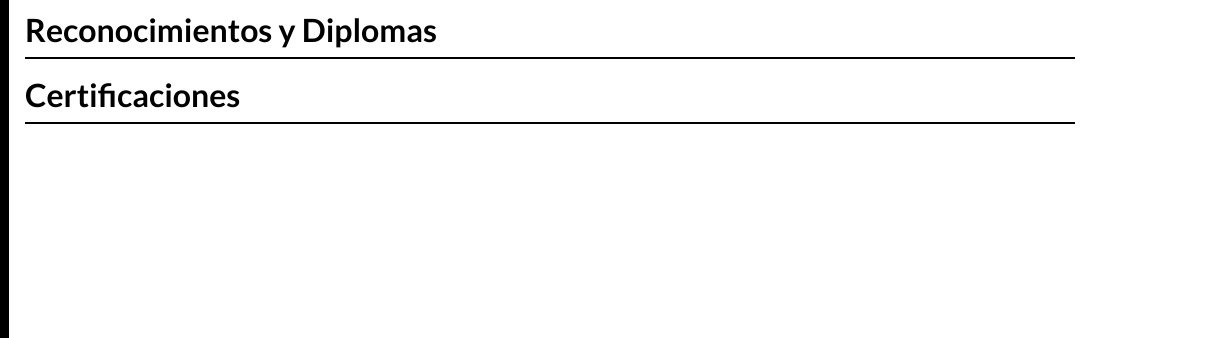
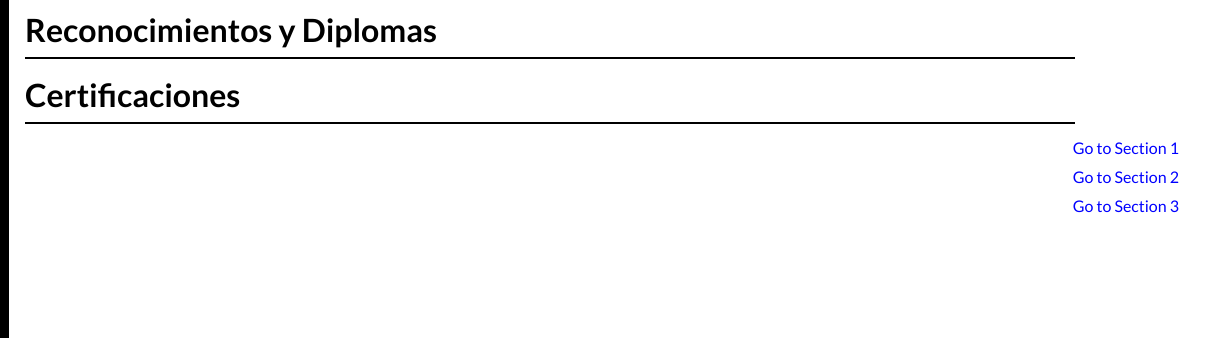
Before and after one commit to JuanPabloCRCode/Portfolio, a plain HTML site: page awards.html in a window 1280 px wide. Shown: the part 224-562 px from the top of the page, 71-1280 px from the left. Drawn offline with nearby package versions, Linux system fonts and the light colour scheme.

Commit message:
Added anchors with their attributes to the diffrent sections

```diff
--- a/awards.html
+++ b/awards.html
@@ -73,7 +73,8 @@
         </button>
     </div>
 
-    <h1>Documentos Personales</h1>
+    <div class="mainSection">
+        <h1 id="section 1">Documentos Personales</h1>
         <hr>
 
         <a href="documents/Carta_de_Presentación.pdf">
@@ -88,11 +89,18 @@
             </div>
         </a>
 
-    <h1>Reconocimientos y Diplomas</h1>
+        <h1 id="section 2">Reconocimientos y Diplomas</h1>
         <hr>
 
-    <h1>Certificaciones</h1>
+        <h1 id="section 3">Certificaciones</h1>
         <hr>
+
+        <div class="anchors">
+            <a href="#section 1">Go to Section 1</a>
+            <a href="#section 2">Go to Section 2</a>
+            <a href="#section 3">Go to Section 3</a>
+        </div>
+    </div>
 
     <script src="awardsScript.js"></script>
 </body>
--- a/awardsStyle.css
+++ b/awardsStyle.css
@@ -4,6 +4,11 @@
   padding: 0;
   box-sizing: border-box;
   font-family: 'lato', sans-serif;
+}
+
+/*placed for anchors to jump smoothly*/
+html {
+  scroll-behavior: smooth;
 }
 
 /*my profile image*/
@@ -209,6 +214,10 @@ i {
   font-size: 24px;
 }
 
+.mainSection {
+  height: 100vh;
+}
+
 /* Removes underline */
 a {
   text-decoration: none;
@@ -273,3 +282,25 @@ h1 {
   font-size: 0.8em;
   color: #555;
 }
+
+.anchors {
+  position: fixed; /* Fix the position so it stays in place while scrolling */
+  top: 50%; /* Position vertically in the middle */
+  right: 20px; /* Position on the far right */
+  transform: translateY(-50%); /* Adjust for exact vertical centering */
+  display: flex;
+  flex-direction: column; /* Stack links vertically */
+  gap: 10px; /* Space between links */
+  padding: 10px;
+  border-radius: 5px;
+}
+
+.anchors a {
+  text-decoration: none;
+  color: blue;
+  font-size: 16px;
+}
+
+.anchors a:hover {
+  text-decoration: underline;
+}
```
Lines whose indentation alone changed are shown as unchanged.
